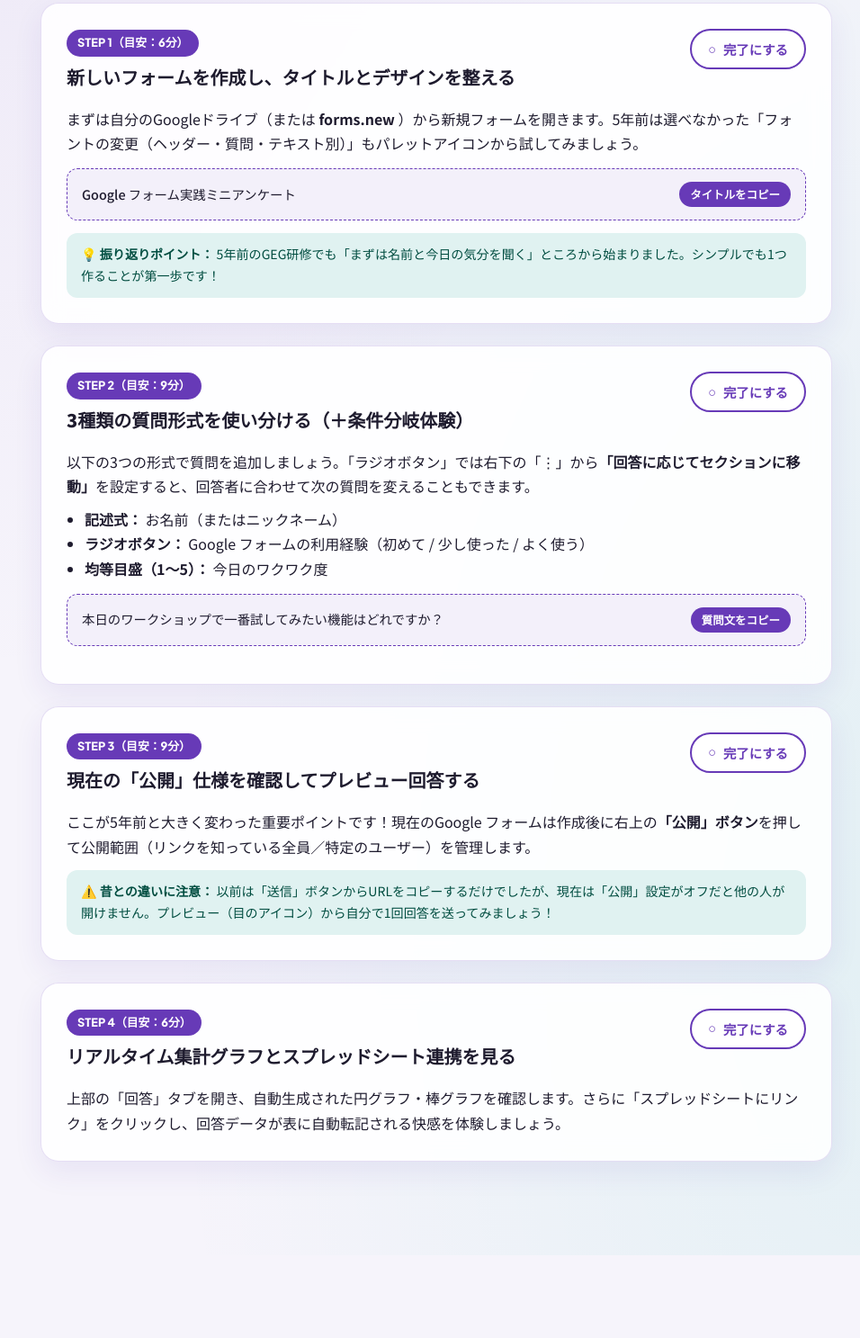
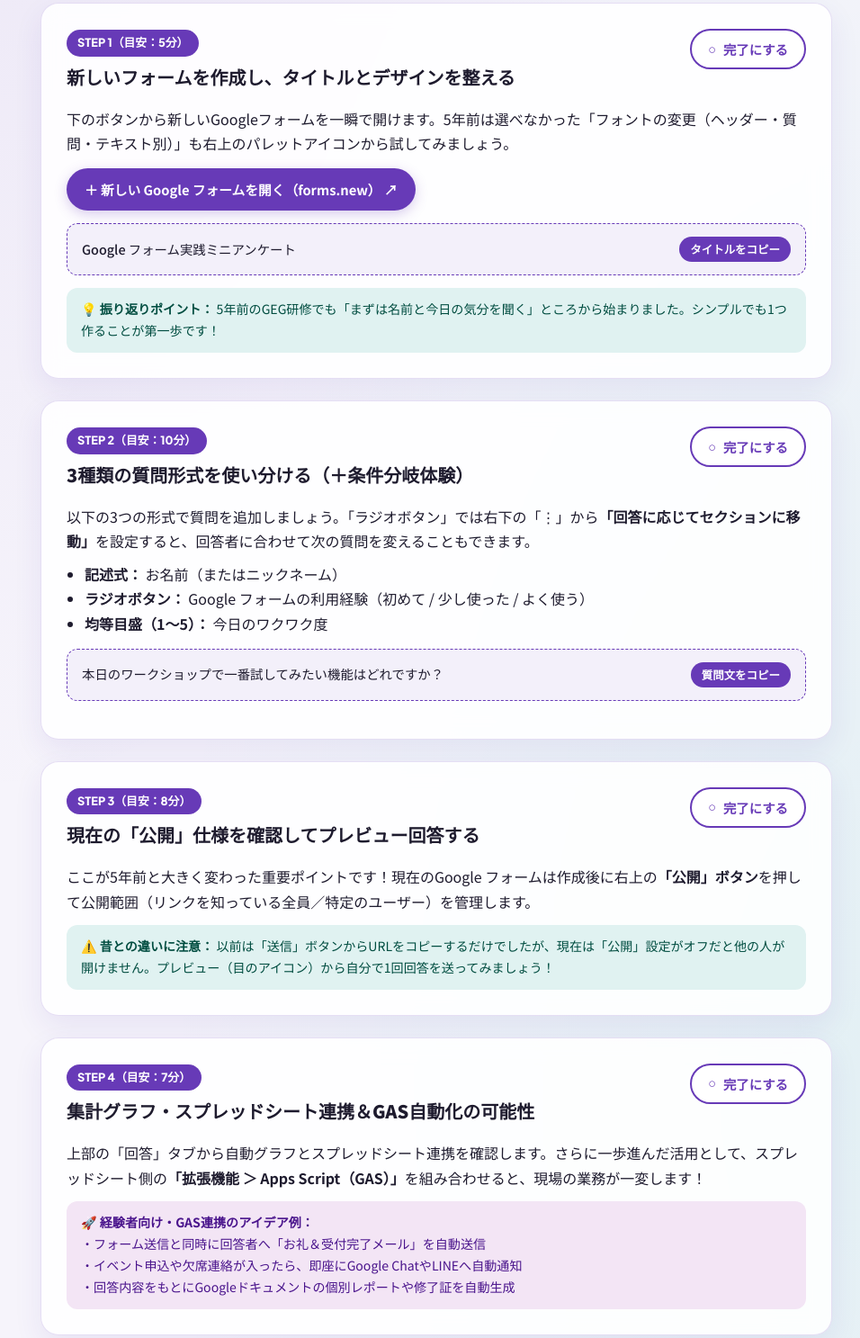
Before and after one commit to nakanoshinsei88-create/google-forms-workshop, a plain HTML site: page index.html in a window 1280 px wide. Shown: the part 993-2480 px from the top of the page at 90% size, without its empty margins (155-1111 px from the left). Before the commit the page ends 2388 px from the top, so only its background shows below. Drawn offline with Linux system fonts and the light colour scheme.

Commit message:
Add files via upload

```diff
--- a/index.html
+++ b/index.html
@@ -411,20 +411,25 @@
     </section>
     <!-- [ブロック名：ヒーロー・5年前比較セクションHTML] ここまで -->
 
-    <!-- [ブロック名：ハンズオン・ミッションHTML] ここから -->
+<!-- [ブロック名：ハンズオン・ミッションHTML] ここから -->
     <section id="missionsArea">
       <!-- Mission 1 -->
       <article class="mission-card" data-step="1">
         <div class="mission-head">
           <div>
-            <span class="step-tag">STEP 1（目安：6分）</span>
+            <span class="step-tag">STEP 1（目安：5分）</span>
             <h2 class="mission-title">新しいフォームを作成し、タイトルとデザインを整える</h2>
           </div>
           <button class="check-btn" onclick="toggleMission(1)">
             <span class="check-icon">○</span> 完了にする
           </button>
         </div>
-        <p>まずは自分のGoogleドライブ（または <strong>forms.new</strong> ）から新規フォームを開きます。5年前は選べなかった「フォントの変更（ヘッダー・質問・テキスト別）」もパレットアイコンから試してみましょう。</p>
+        <p>下のボタンから新しいGoogleフォームを一瞬で開けます。5年前は選べなかった「フォントの変更（ヘッダー・質問・テキスト別）」も右上のパレットアイコンから試してみましょう。</p>
+        <div style="margin: 14px 0;">
+          <a href="https://forms.new" target="_blank" rel="noopener noreferrer" style="display:inline-flex; align-items:center; gap:8px; background:var(--primary); color:#fff; text-decoration:none; font-weight:700; font-size:0.92rem; padding:11px 20px; border-radius:999px; box-shadow:0 4px 14px rgba(103, 58, 183, 0.25);">
+            ＋ 新しい Google フォームを開く（forms.new） ↗
+          </a>
+        </div>
         <div class="copy-box">
           <span class="copy-text" id="copyText1">Google フォーム実践ミニアンケート</span>
           <button class="btn-mini" onclick="copySample('copyText1')">タイトルをコピー</button>
@@ -438,7 +443,7 @@
       <article class="mission-card" data-step="2">
         <div class="mission-head">
           <div>
-            <span class="step-tag">STEP 2（目安：9分）</span>
+            <span class="step-tag">STEP 2（目安：10分）</span>
             <h2 class="mission-title">3種類の質問形式を使い分ける（＋条件分岐体験）</h2>
           </div>
           <button class="check-btn" onclick="toggleMission(2)">
@@ -461,7 +466,7 @@
       <article class="mission-card" data-step="3">
         <div class="mission-head">
           <div>
-            <span class="step-tag">STEP 3（目安：9分）</span>
+            <span class="step-tag">STEP 3（目安：8分）</span>
             <h2 class="mission-title">現在の「公開」仕様を確認してプレビュー回答する</h2>
           </div>
           <button class="check-btn" onclick="toggleMission(3)">
@@ -478,14 +483,20 @@
       <article class="mission-card" data-step="4">
         <div class="mission-head">
           <div>
-            <span class="step-tag">STEP 4（目安：6分）</span>
-            <h2 class="mission-title">リアルタイム集計グラフとスプレッドシート連携を見る</h2>
+            <span class="step-tag">STEP 4（目安：7分）</span>
+            <h2 class="mission-title">集計グラフ・スプレッドシート連携＆GAS自動化の可能性</h2>
           </div>
           <button class="check-btn" onclick="toggleMission(4)">
             <span class="check-icon">○</span> 完了にする
           </button>
         </div>
-        <p>上部の「回答」タブを開き、自動生成された円グラフ・棒グラフを確認します。さらに「スプレッドシートにリンク」をクリックし、回答データが表に自動転記される快感を体験しましょう。</p>
+        <p>上部の「回答」タブから自動グラフとスプレッドシート連携を確認します。さらに一歩進んだ活用として、スプレッドシート側の<strong>「拡張機能 ＞ Apps Script（GAS）」</strong>を組み合わせると、現場の業務が一変します！</p>
+        <div class="tip-note" style="background:#f3e5f5; color:#4a148c;">
+          🚀 <strong>経験者向け・GAS連携のアイデア例：</strong><br>
+          ・フォーム送信と同時に回答者へ「お礼＆受付完了メール」を自動送信<br>
+          ・イベント申込や欠席連絡が入ったら、即座にGoogle ChatやLINEへ自動通知<br>
+          ・回答内容をもとにGoogleドキュメントの個別レポートや修了証を自動生成
+        </div>
       </article>
     </section>
     <!-- [ブロック名：ハンズオン・ミッションHTML] ここまで -->
```
